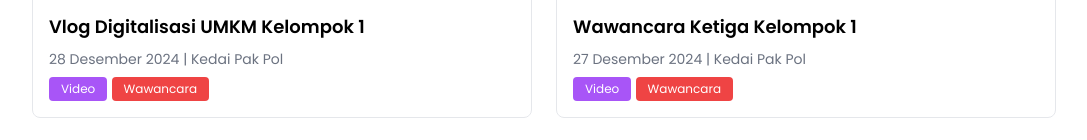
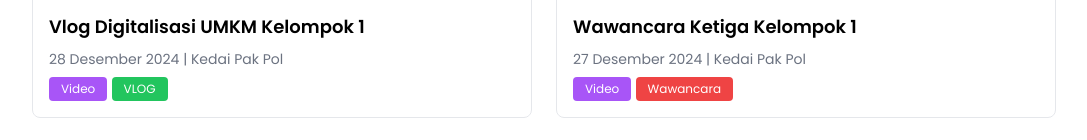
Before and after one commit to RAFIUSER/kedai-pakpol, a website: page galeri.html in a window 1280 px wide. Shown: the part 960-1100 px from the top of the page, without its empty margins (96-1183 px from the left). Drawn offline with nearby package versions, Linux system fonts and the light colour scheme.

Commit message:
update video vlog

```diff
--- a/galeri.html
+++ b/galeri.html
@@ -164,7 +164,7 @@
             <h3 class="text-lg font-semibold mb-2">Vlog Digitalisasi UMKM Kelompok 1</h3>
             <p class="text-sm text-gray-500">28 Desember 2024 | Kedai Pak Pol</p>
             <span class="mt-2 inline-block px-3 py-1 bg-purple-500 text-white text-xs rounded">Video</span>
-            <span class="mt-2 inline-block px-3 py-1 bg-red-500 text-white text-xs rounded">Wawancara</span>
+            <span class="mt-2 inline-block px-3 py-1 bg-green-500 text-white text-xs rounded">VLOG</span>
         </div>
     </div>
 
```
